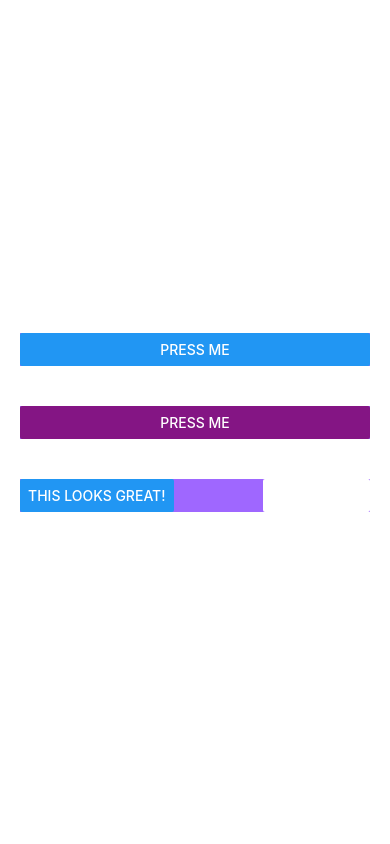
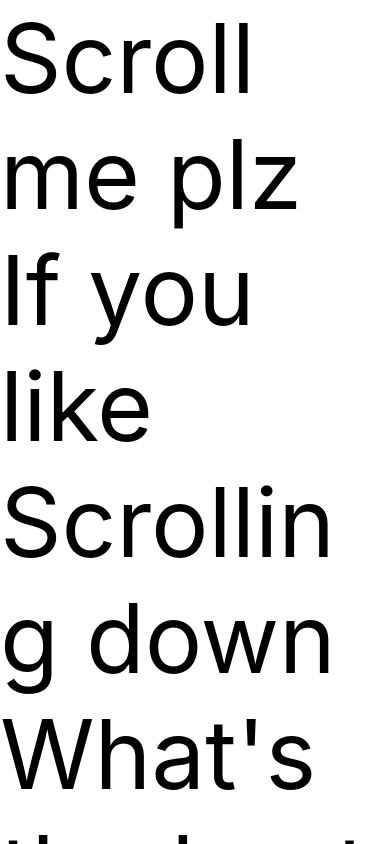
Before and after one commit to brenderbee/pollen-forecast, a React Native app in the folder Pollen/: screen / in a window 390 px wide. Built offline with nearby package versions, Linux system fonts and the light colour scheme.

Commit message:
Took break for the gym and to commute to school. Currently learning scrolling in React Native.

```diff
--- a/Pollen/App.js
+++ b/Pollen/App.js
@@ -1,59 +1,17 @@
 import React, { Component } from 'react';
-import { Alert, AppRegistry, Button, StyleSheet, View } from 'react-native';
+import { AppRegistry, ScrollView, Image, Text } from 'react-native';
 
-export default class ButtonBasics extends Component {
-  _onPressButton() {
-    Alert.alert('You tapped the button!')
-  }
-
+export default class IScrolledDownAndWhatHappenedNextShockedMe extends Component {
   render() {
-    return (
-      <View style={styles.container}>
-        <View style={styles.buttonContainer}>
-          <Button
-            onPress={this._onPressButton}
-            title="Press Me"
-          />
-        </View>
-        <View style={styles.buttonContainer}>
-          <Button
-            onPress={this._onPressButton}
-            title="Press Me"
-            color="#841584"
-          />
-        </View>
-        <View style={styles.alternativeLayoutButtonContainer}>
-          <Button
-            onPress={this._onPressButton}
-            title="This looks great!"
-          />
-          <Button
-            onPress={this._onPressButton}
-            title="Learn More"
-            color="#fff"
-            accessibilityLabel="Learn more about this purple button"
-          />
-        </View>
-      </View>
+      return (
+        <ScrollView>
+          <Text style={{fontSize:96}}>Scroll me plz</Text>
+          <Text style={{fontSize:96}}>If you like</Text>
+          <Text style={{fontSize:96}}>Scrolling down</Text>
+          <Text style={{fontSize:96}}>What's the best</Text>
+          <Text style={{fontSize:96}}>Framework around?</Text>
+          <Text style={{fontSize:80}}>React Native</Text>
+        </ScrollView>
     );
   }
 }
-
-const styles = StyleSheet.create({
-  container: {
-   flex: 1,
-   justifyContent: 'center',
-  },
-  buttonContainer: {
-    color: '#fff',
-    backgroundColor: '#9f67ff',
-    margin: 20
-  },
-  alternativeLayoutButtonContainer: {
-    color: '#fff',
-    margin: 20,
-    backgroundColor: '#9f67ff',
-    flexDirection: 'row',
-    justifyContent: 'space-between'
-  }
-})
```
